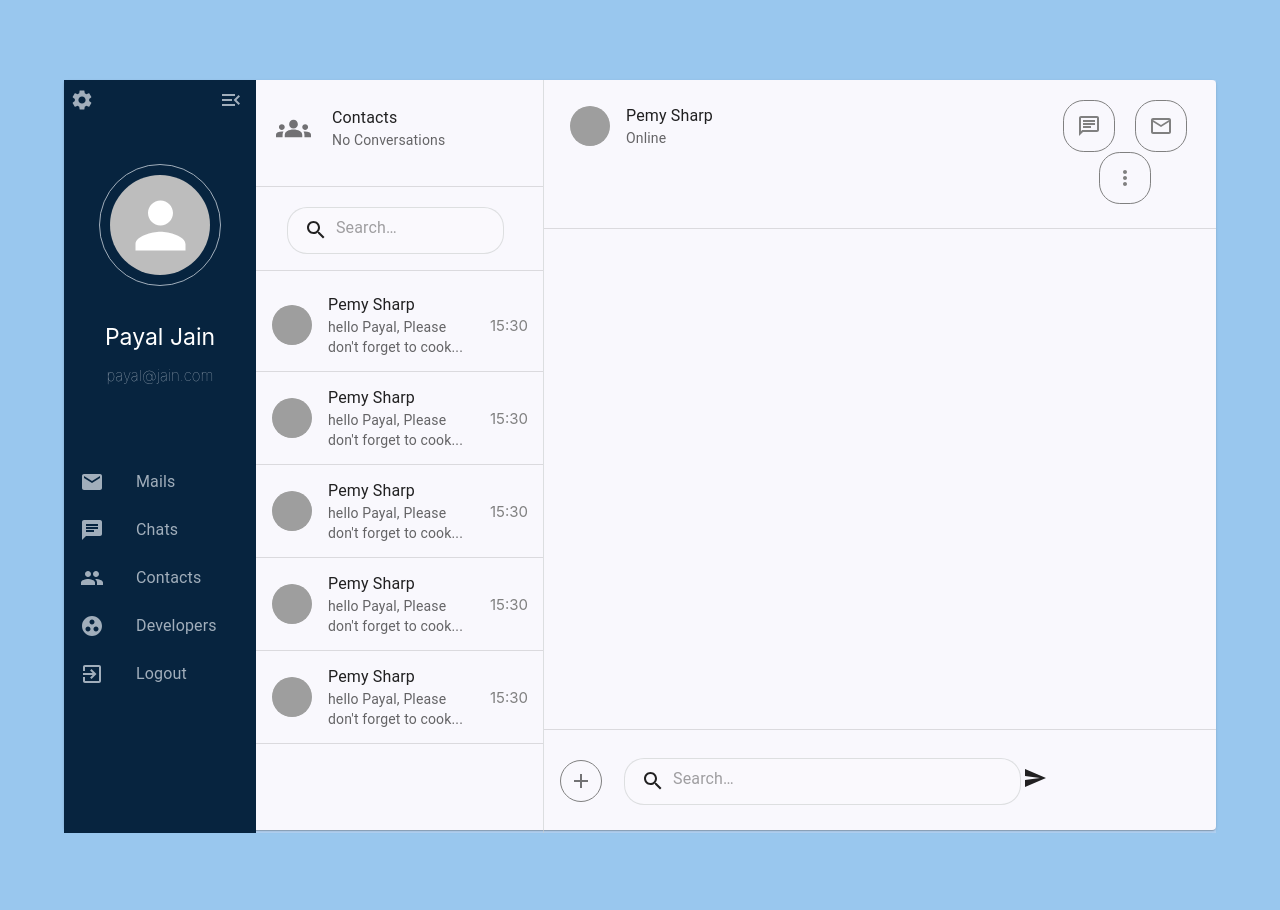
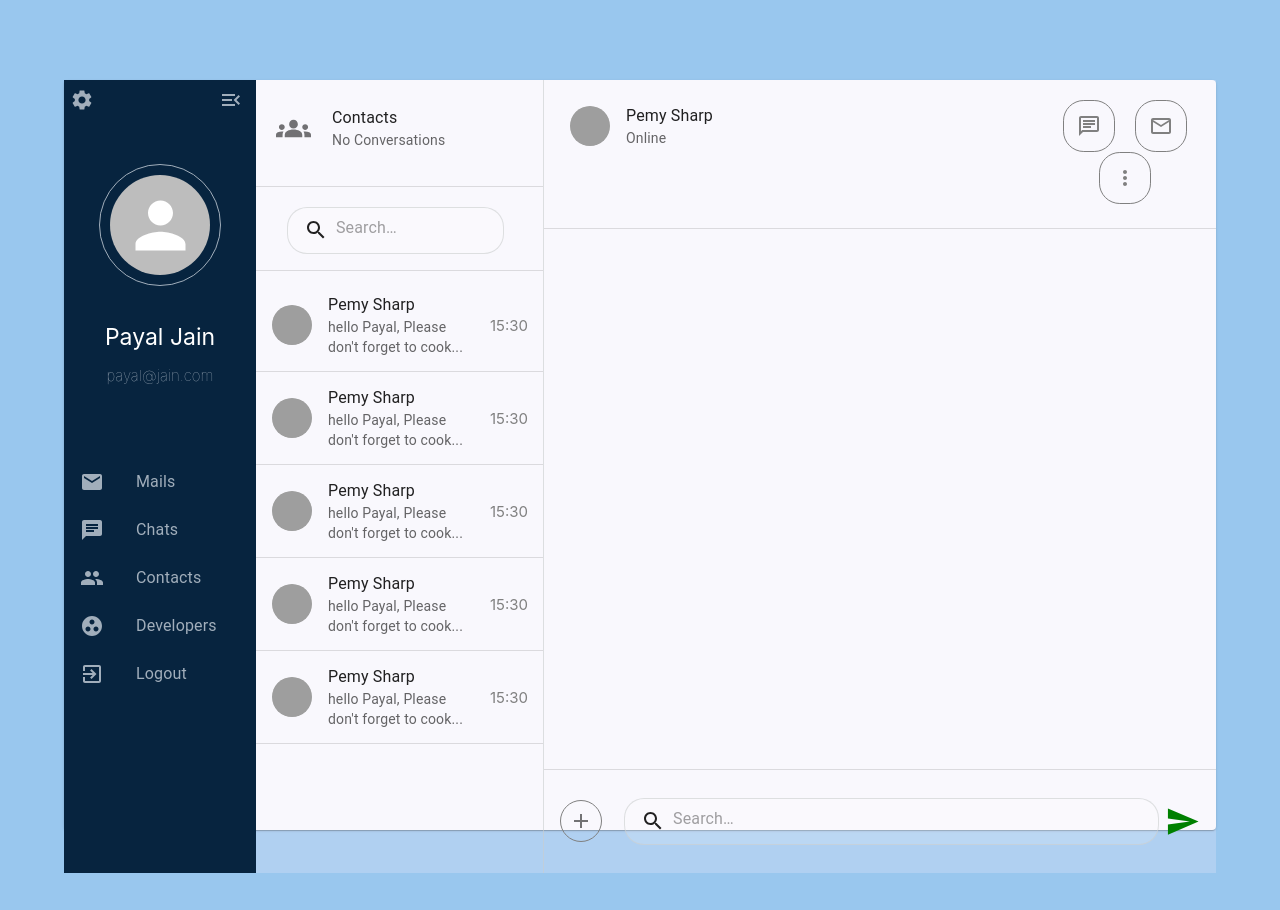
Before and after one commit to payal1206/Chat_Plus_App, a React (Create React App) app: page / in a window 1280 px wide. Built offline with nearby package versions, Linux system fonts and the light colour scheme; grey boxes are pictures that could not be loaded.

Commit message:
merged message head and bottom

```diff
--- a/src/component/dashboard/message-panel/bottom.js
+++ b/src/component/dashboard/message-panel/bottom.js
@@ -21,7 +21,7 @@ const Search = styled("div")(({ theme }) => ({
   border: "1px solid rgba(203, 206, 206, 0.609)",
   margin: theme.spacing(1),
   marginLeft: "20px",
-  width: "200%",
+  width: "100%",
   height: "45px",
   [theme.breakpoints.up("sm")]: {
     marginLeft: theme.spacing(),
@@ -88,10 +88,7 @@ const Bottom = (props) => {
                 />
               </Search>
             </ListItemText>
-            <ListItemText>
-              {" "}
-              <SendIcon />
-            </ListItemText>
+            <SendIcon fontSize="large" style={{ color: "green" }} />
           </ListItemButton>
         </ListItem>
       </List>
--- a/src/component/dashboard/message-panel/message-space.js
+++ b/src/component/dashboard/message-panel/message-space.js
@@ -4,7 +4,7 @@ import Divider from "@mui/material/Divider";
 const MessageSpace = (props) => {
   return (
     <>
-      <div style={{ height: "500px", width: "100%" }}></div>
+      <div style={{ height: "540px", width: "100%" }}></div>
       <Divider />
     </>
   );
```
